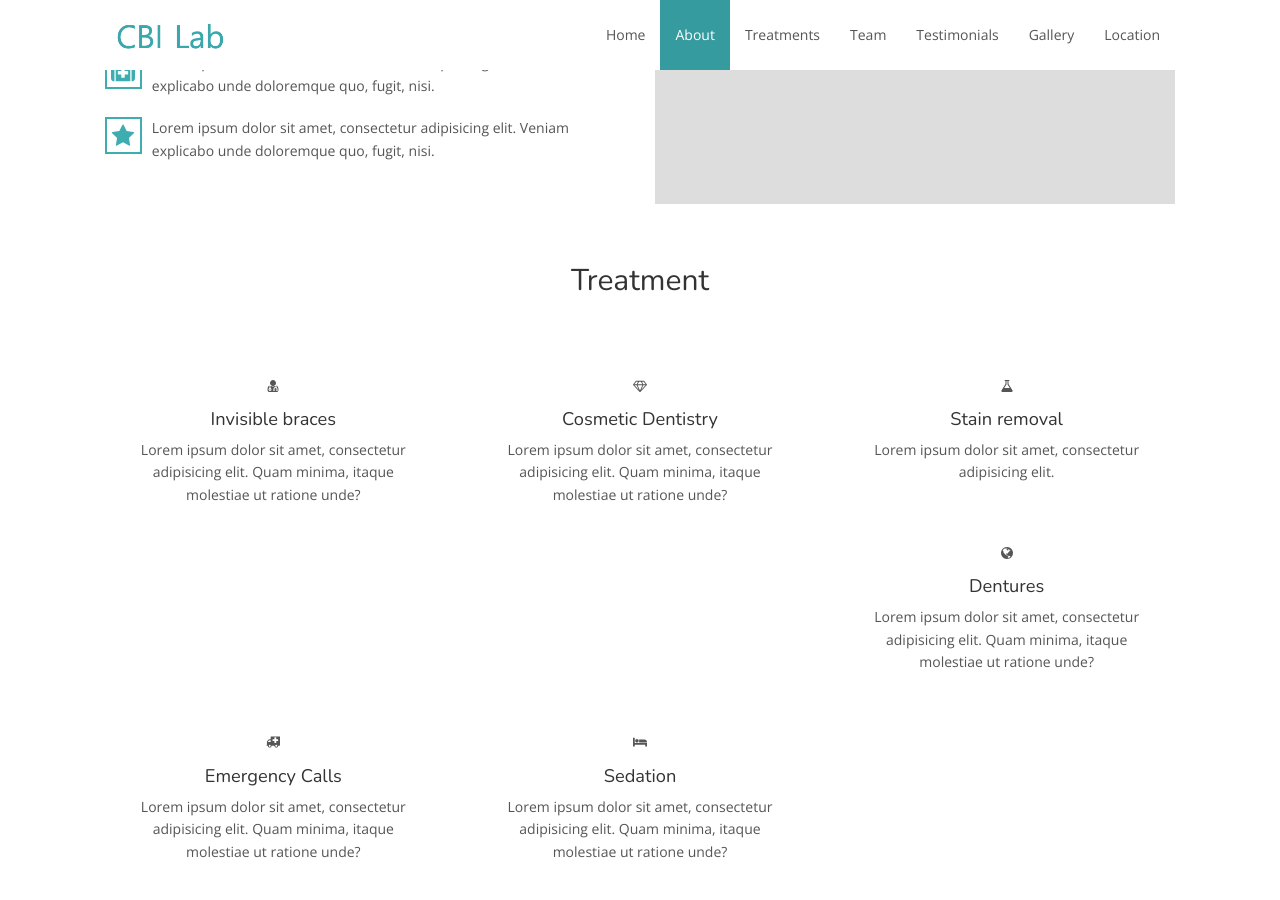
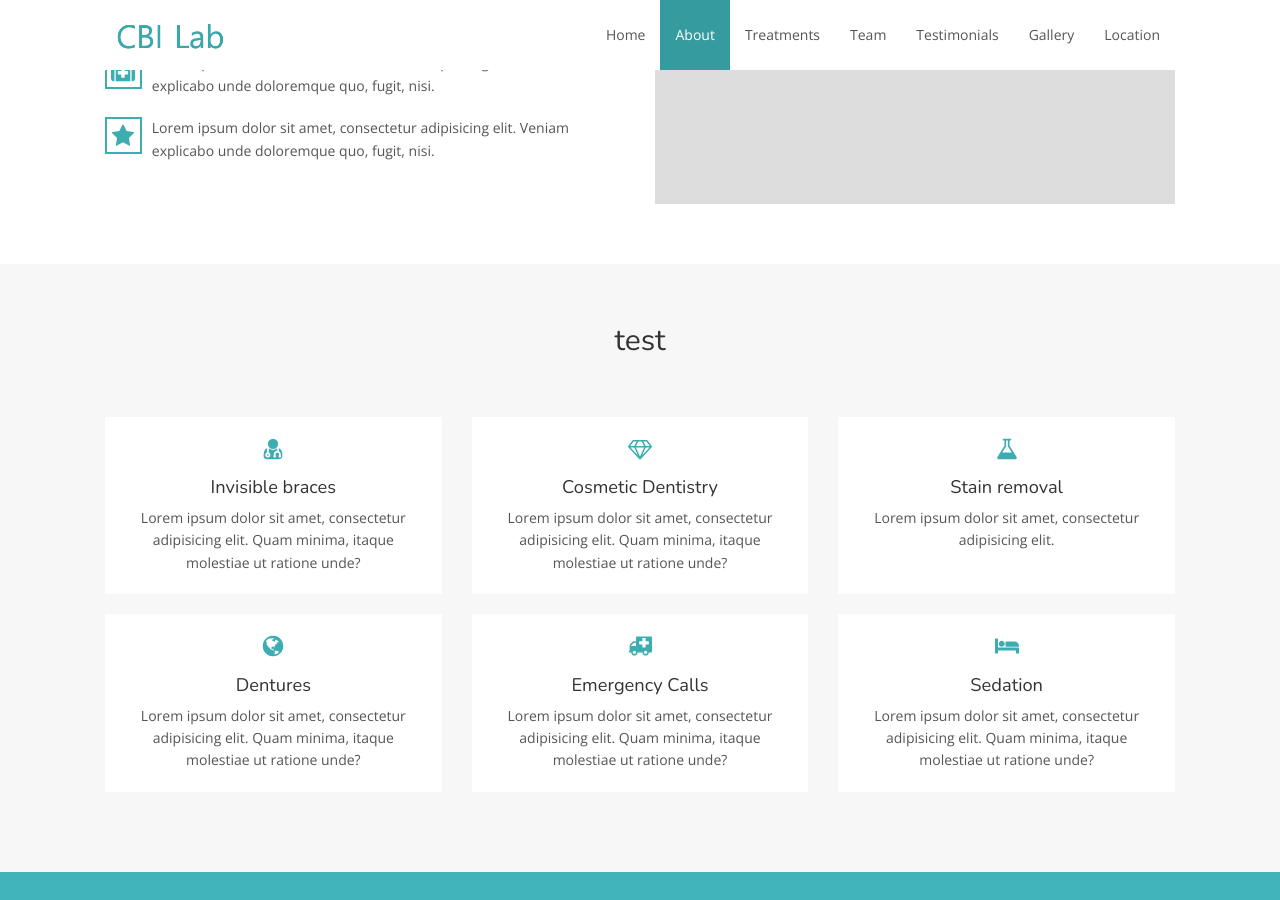
Before and after one commit to cbi-bioinfo/cbi-bioinfo.github.io_old, a Jekyll site: the page built from index.html, in a window 1280 px wide and 900 px high, scrolled down 1089 px. Built offline with Jekyll 4.4.1, drawn with Linux system fonts in a browser that asks for light colours; nearby versions of some CDN libraries.

Commit message:
Update index.html

```diff
--- a/index.html
+++ b/index.html
@@ -131,9 +131,9 @@ layout: default
 <!-- End About -->
 
 <!-- Start Treatments -->
-<div id="treatment1" class="treatment2">
+<div id="treatments" class="treatments">
     <div class="container-fluid">
-        <h2 class="section-title">Treatment</h2>
+        <h2 class="section-title">test</h2>
 
         <div class="row">
             {% for treatment in site.data.treatments %}
```
